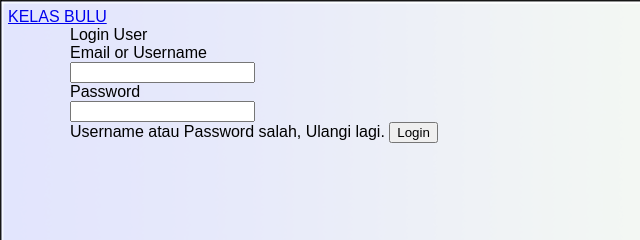
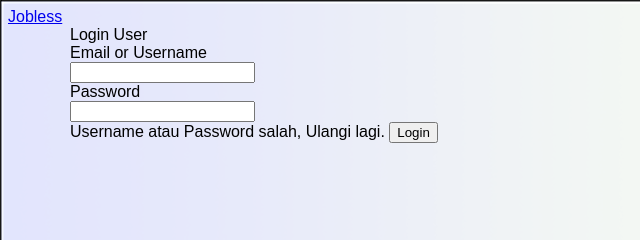
Before and after one commit to ryanrizki10/jobless-landingPage, a plain HTML site: page login.html in a window 1280 px wide. Shown: the top 240 px of the page, 0-640 px from the left. Drawn offline with nearby package versions, Linux system fonts and the light colour scheme.

Commit message:
Add(feat/Login-Section-3)

```diff
--- a/login.html
+++ b/login.html
@@ -9,7 +9,7 @@
 </head>
 <body class="body-login">
     <div class="logo-login">
-        <a class="logoo" href="index.html">KELAS BULU</a>
+        <a class="logoo" href="index.html">Jobless</a>
     </div>
     <div class="container">
         <div class="form">
```
